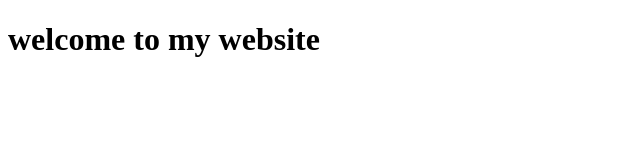
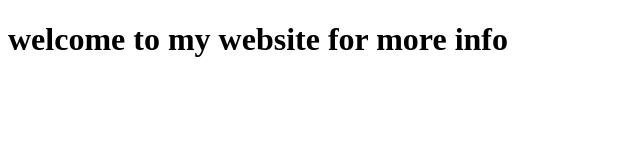
Before and after one commit to vinny1-jpg/team-website, a plain HTML site: page index.html in a window 1280 px wide. Shown: the whole page, without its empty margins (0-640 px from the left). Drawn offline with Linux system fonts and the light colour scheme.

Commit message:
edited index.html from main branch

```diff
--- a/index.html
+++ b/index.html
@@ -6,6 +6,6 @@
     <title>Document</title>
 </head>
 <body>
-   <h1> welcome to my website</h1>
+   <h1> welcome to my website for more info</h1>
 </body>
 </html>
```
